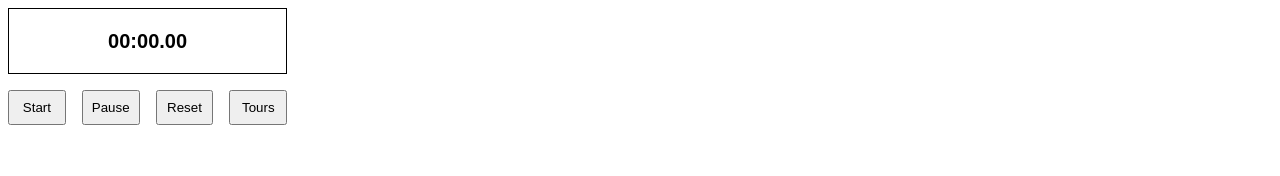
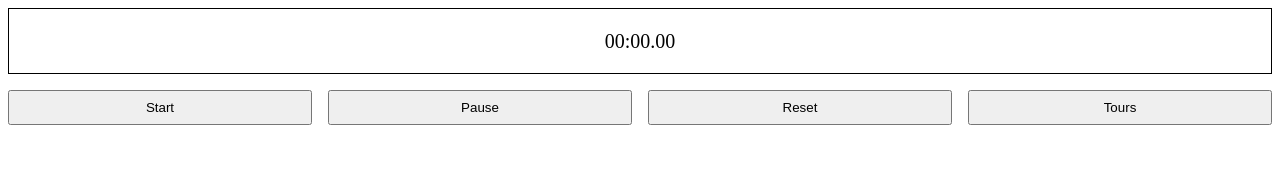
Before and after one commit to digital-skylines/claude-exercices, a plain HTML site: page monde-01-village/06-chronometre/index.html in a window 1280 px wide. Drawn offline with Linux system fonts and the light colour scheme; files that its build step writes are made by us from their sources.

Commit message:
fix: 2,6 et 7

```diff
--- a/monde-01-village/06-chronometre/index.html
+++ b/monde-01-village/06-chronometre/index.html
@@ -6,7 +6,6 @@
     <title>Chronomètre</title>
     <script type="module" src="./script.js"></script>
     <link rel="stylesheet" href="../../common.css">
-    <link rel="stylesheet" href="style.css">
 </head>
 <body>
     <main class="flex flex-column gap-2">
```
Also changed, not shown: monde-01-village/02-convertisseur-temperature/index.html (+0 -1 lines), 2 other files.
